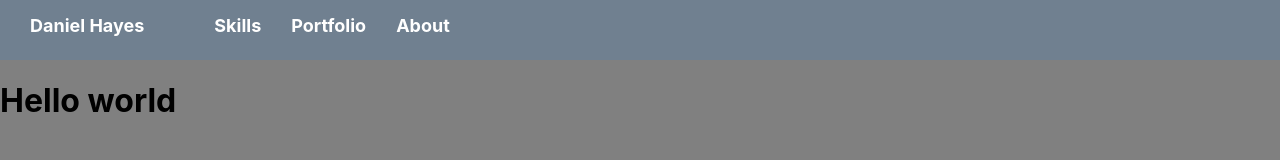
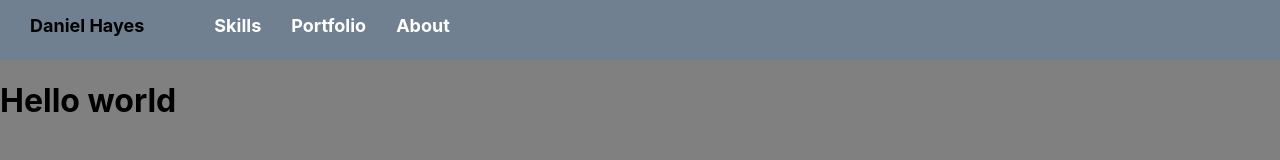
Before and after one commit to Danhayes3008/react-portfolio, a React (Create React App) app: page / in a window 1280 px wide. In both pictures the pointer is over the link "Daniel Hayes". Shown: the top 160 px of the page. Built offline with nearby package versions, Linux system fonts and the light colour scheme.

Commit message:
pushed my hover stylings to the app.css files

```diff
--- a/src/styles/App.css
+++ b/src/styles/App.css
@@ -3,6 +3,10 @@
   padding: 15px;
   display: inline-block;
   float: left;
+}
+
+.Name a:hover {
+  color: black;
 }
 
 .navbar {
@@ -21,6 +25,10 @@ nav a {
   color: white;
   font-size: large;
   font-weight: bold;
+}
+
+nav li a:hover {
+  color: black;
 }
 
 nav ul {
```
Also changed, not shown: 1 other file (tests, documents, lock files or other folders).
